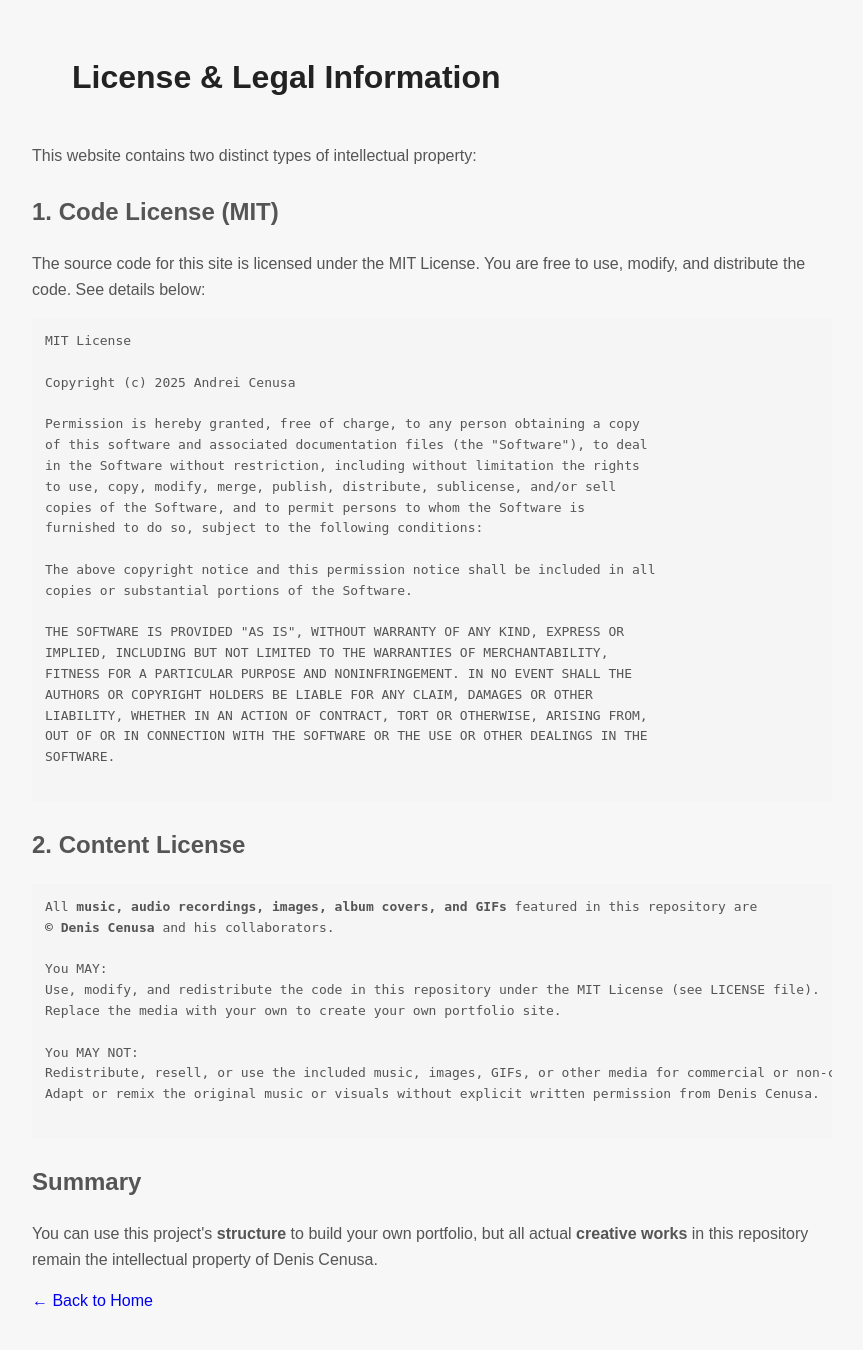
After one commit to Andyrei02/denasx, a Django app: page /license/ in a window 1280 px wide. The commit adds this page. Shown: the whole page, without its empty margins (208-1071 px from the left). Run offline with Django 5.2, Linux system fonts and the light colour scheme.

Commit message:
update license and add license page

```diff
--- a/content/templates/index.html
+++ b/content/templates/index.html
@@ -91,7 +91,10 @@
 
   <!-- Bottom bar -->
   <div class="footer-bottom">
-    © 2025 Denis Cenusa. Site by Andrei Cenusa. All rights reserved.
+    <p>
+      © 2025 Denis Cenusa. Site by Andrei Cenusa.
+      <a href="{% url 'license_page' %}">All rights reserved.</a>
+    </p>
   </div>
 </footer>
 
--- /dev/null
+++ b/content/templates/license.html
@@ -0,0 +1,65 @@
+<!DOCTYPE html>
+<html lang="en">
+<head>
+    <meta charset="UTF-8">
+    <meta name="viewport" content="width=device-width, initial-scale=1.0">
+    <title>License & Legal Information</title>
+    {% load static %}
+
+    <link rel="stylesheet" href="{% static 'css/main.css' %}">
+    <style>
+        body { font-family: Arial, sans-serif; max-width: 800px; margin: auto; padding: 20px; line-height: 1.6; }
+        h1, h2 { margin-top: 1em; }
+        pre { background: #f5f5f5; padding: 1em; overflow-x: auto; }
+    </style>
+</head>
+<body>
+    <h1>License & Legal Information</h1>
+    <p>This website contains two distinct types of intellectual property:</p>
+
+    <h2>1. Code License (MIT)</h2>
+    <p>The source code for this site is licensed under the MIT License. You are free to use, modify, and distribute the code. See details below:</p>
+    <pre>
+MIT License
+
+Copyright (c) 2025 Andrei Cenusa
+
+Permission is hereby granted, free of charge, to any person obtaining a copy
+of this software and associated documentation files (the "Software"), to deal
+in the Software without restriction, including without limitation the rights
+to use, copy, modify, merge, publish, distribute, sublicense, and/or sell
+copies of the Software, and to permit persons to whom the Software is
+furnished to do so, subject to the following conditions:
+
+The above copyright notice and this permission notice shall be included in all
+copies or substantial portions of the Software.
+
+THE SOFTWARE IS PROVIDED "AS IS", WITHOUT WARRANTY OF ANY KIND, EXPRESS OR
+IMPLIED, INCLUDING BUT NOT LIMITED TO THE WARRANTIES OF MERCHANTABILITY,
+FITNESS FOR A PARTICULAR PURPOSE AND NONINFRINGEMENT. IN NO EVENT SHALL THE
+AUTHORS OR COPYRIGHT HOLDERS BE LIABLE FOR ANY CLAIM, DAMAGES OR OTHER
+LIABILITY, WHETHER IN AN ACTION OF CONTRACT, TORT OR OTHERWISE, ARISING FROM,
+OUT OF OR IN CONNECTION WITH THE SOFTWARE OR THE USE OR OTHER DEALINGS IN THE
+SOFTWARE.
+    </pre>
+
+    <h2>2. Content License</h2>
+    <pre>
+All <strong>music, audio recordings, images, album covers, and GIFs</strong> featured in this repository are
+<strong>© Denis Cenusa</strong> and his collaborators.
+
+You MAY:
+Use, modify, and redistribute the code in this repository under the MIT License (see LICENSE file).
+Replace the media with your own to create your own portfolio site.
+
+You MAY NOT:
+Redistribute, resell, or use the included music, images, GIFs, or other media for commercial or non-commercial purposes.
+Adapt or remix the original music or visuals without explicit written permission from Denis Cenusa.
+    </pre>
+
+    <h2>Summary</h2>
+    <p>You can use this project's <strong>structure</strong> to build your own portfolio, but all actual <strong>creative works</strong> in this repository remain the intellectual property of Denis Cenusa.</p>
+
+    <p><a href="/">← Back to Home</a></p>
+</body>
+</html>
--- a/denasx/settings.py
+++ b/denasx/settings.py
@@ -12,6 +12,10 @@ https://docs.djangoproject.com/en/5.2/ref/settings/
 
 import os
 from pathlib import Path
+from dotenv import load_dotenv
+
+
+load_dotenv()
 
 
 # Build paths inside the project like this: BASE_DIR / 'subdir'.
--- a/denasx/urls.py
+++ b/denasx/urls.py
@@ -19,12 +19,14 @@ from django.contrib import admin
 from django.urls import path
 from django.conf import settings
 from django.conf.urls.static import static
+from django.views.generic import TemplateView
 from content import views
 
 
 urlpatterns = [
     path('admin/', admin.site.urls),
     path('', views.index, name='home'),
+    path('license/', TemplateView.as_view(template_name="license.html"), name="license_page"),
 ]
 
 urlpatterns += static(settings.MEDIA_URL, document_root=settings.MEDIA_ROOT)
```
Also changed, not shown: 1 other file.
